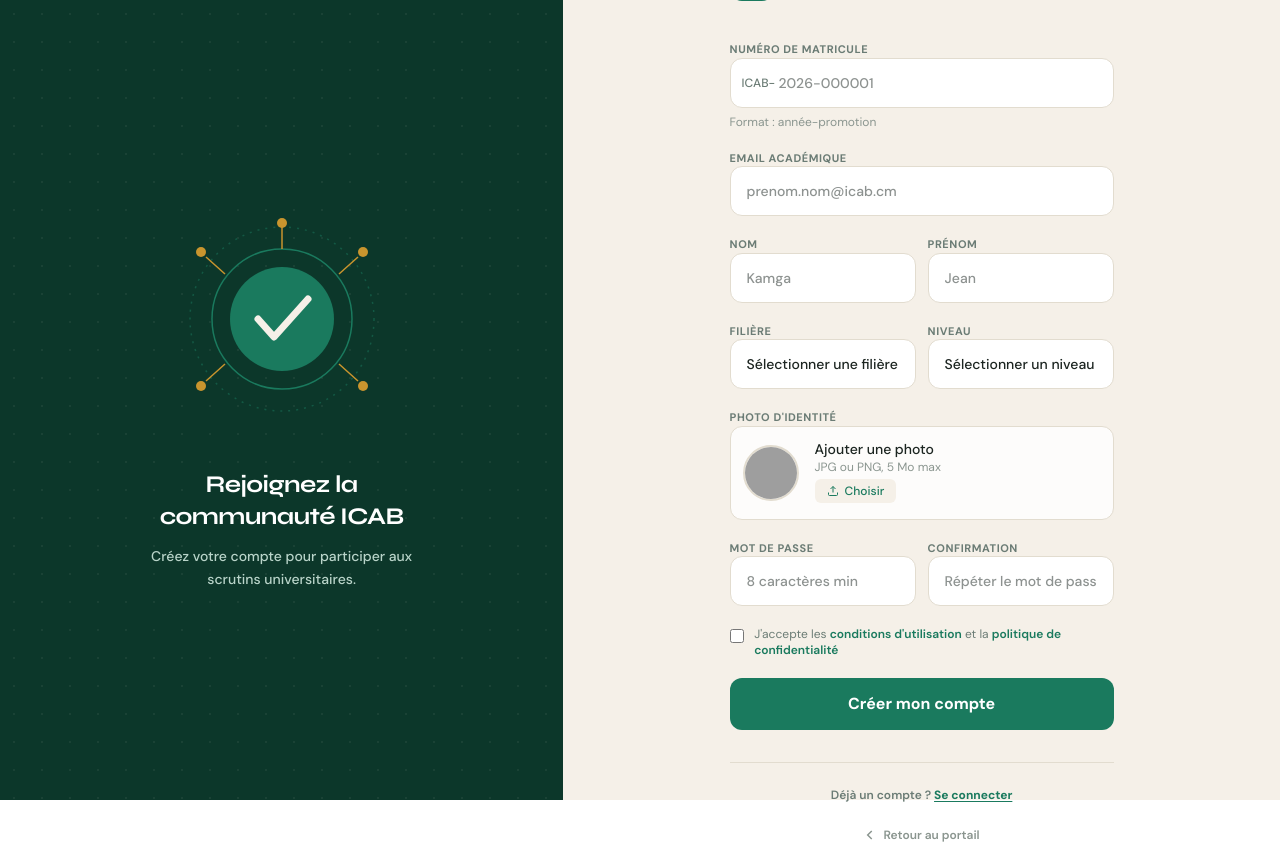
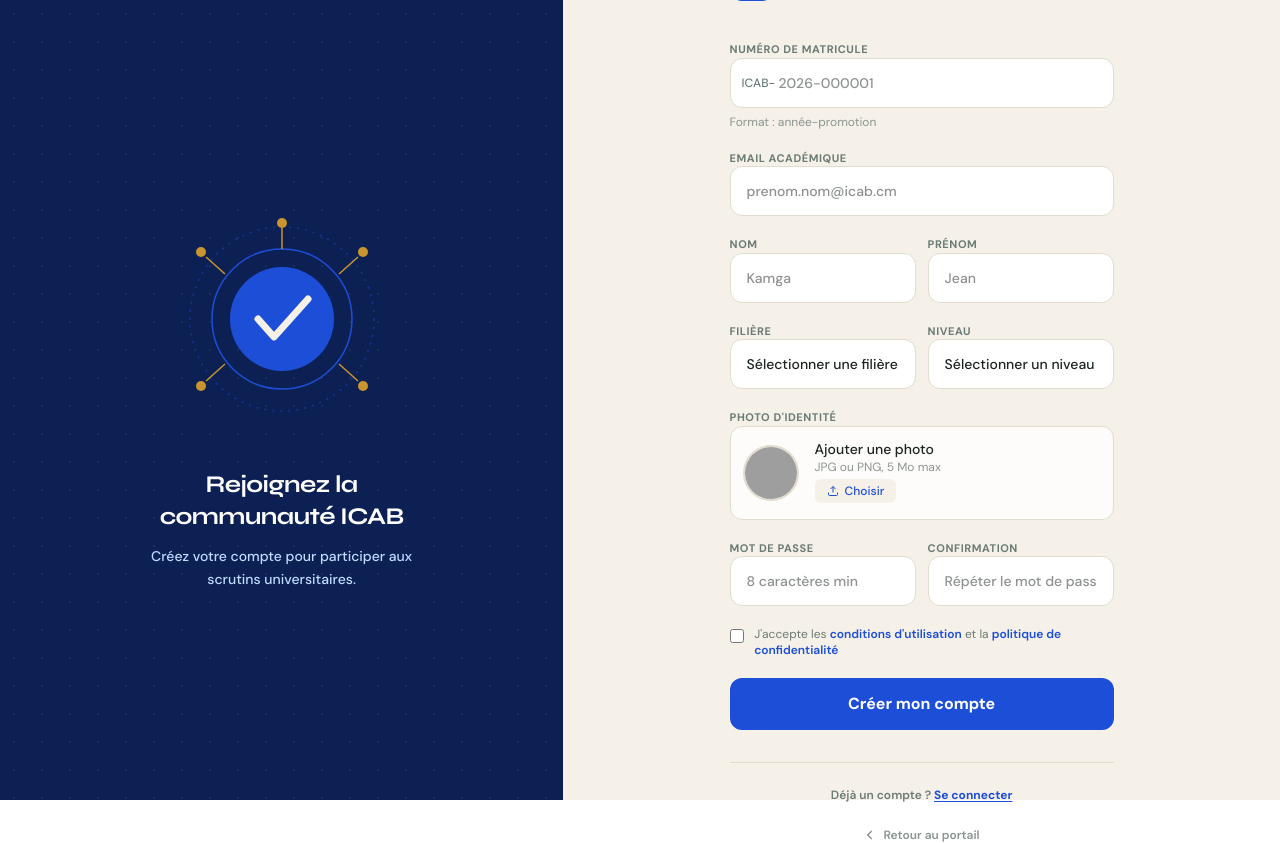
Before and after one commit to sandra-dev-hub/vote, a Django app: page /users/register/ in a window 1280 px wide. Run offline with Django 5.2, Linux system fonts and the light colour scheme; parts of the project's set-up code (start-up, migrations or seed data) failed here and were passed over; grey boxes are pictures that could not be loaded.

Commit message:
update design

```diff
--- a/vote/vote/static/css/output.css
+++ b/vote/vote/static/css/output.css
@@ -2075,9 +2075,6 @@
   .text-emerald-700 {
     color: var(--color-emerald-700);
   }
-  .text-emerald-800 {
-    color: var(--color-emerald-800);
-  }
   .text-gray-300 {
     color: var(--color-gray-300);
   }
@@ -2222,11 +2219,11 @@
       color: var(--color-gray-400);
     }
   }
+  .accent-blue-600 {
+    accent-color: var(--color-blue-600);
+  }
   .accent-brand-600 {
     accent-color: var(--color-brand-600);
-  }
-  .accent-green-600 {
-    accent-color: var(--color-green-600);
   }
   .opacity-0 {
     opacity: 0%;
--- a/vote/vote/templates/pages/register.html
+++ b/vote/vote/templates/pages/register.html
@@ -9,9 +9,9 @@
 
   <style>
     :root {
-      --ink: #1a7a5e;
-      --ink-deep: #11503e;
-      --ink-night: #0c372a;
+      --ink: #1d4ed8;
+      --ink-deep: #1e40af;
+      --ink-night: #0d2054;
       --cream: #f5f0e8;
       --amber: #c9952e;
     }
@@ -57,7 +57,7 @@
       </svg>
 
       <h2 class="text-2xl font-display font-bold text-white tracking-tight mb-3">Rejoignez la communauté ICAB</h2>
-      <p class="text-sm font-medium leading-relaxed" style="color: #b9d4c9;">Créez votre compte pour participer aux scrutins universitaires.</p>
+      <p class="text-sm font-medium leading-relaxed" style="color: #bfdbfe;">Créez votre compte pour participer aux scrutins universitaires.</p>
     </div>
   </div>
 
@@ -220,7 +220,7 @@
 
         <!-- Conditions -->
         <div class="flex items-start gap-2.5 mt-5">
-          <input type="checkbox" id="terms" required class="w-4 h-4 mt-0.5 accent-green-600" />
+          <input type="checkbox" id="terms" required class="w-4 h-4 mt-0.5 accent-blue-600" />
           <label for="terms" class="text-xs" style="color: #6b7c75;">
             J'accepte les <a href="#" class="font-semibold" style="color: var(--ink);">conditions d'utilisation</a> et la <a href="#" class="font-semibold" style="color: var(--ink);">politique de confidentialité</a>
           </label>
```
Also changed, not shown: vote/vote/templates/pages/connexion.html (+5 -5 lines), vote/vote/static/images/undraw_voting_3ygx.svg (added).
